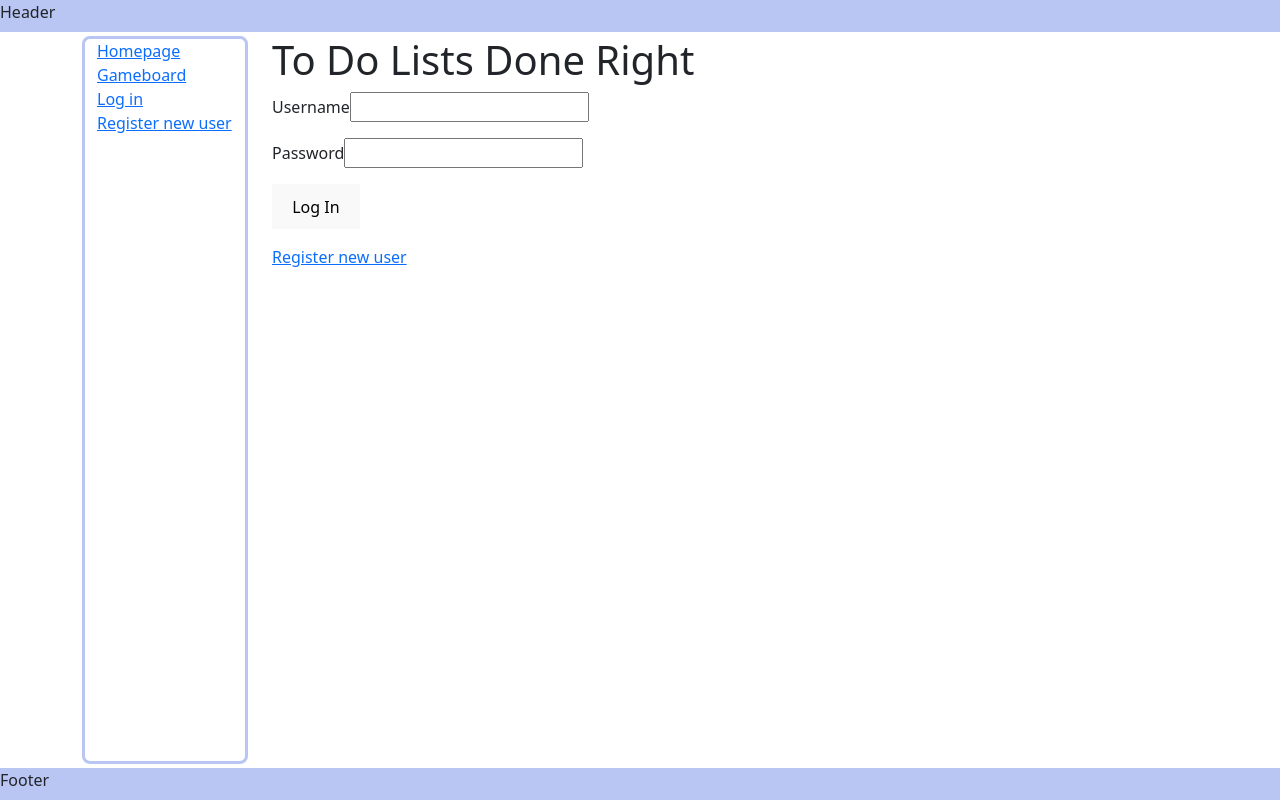
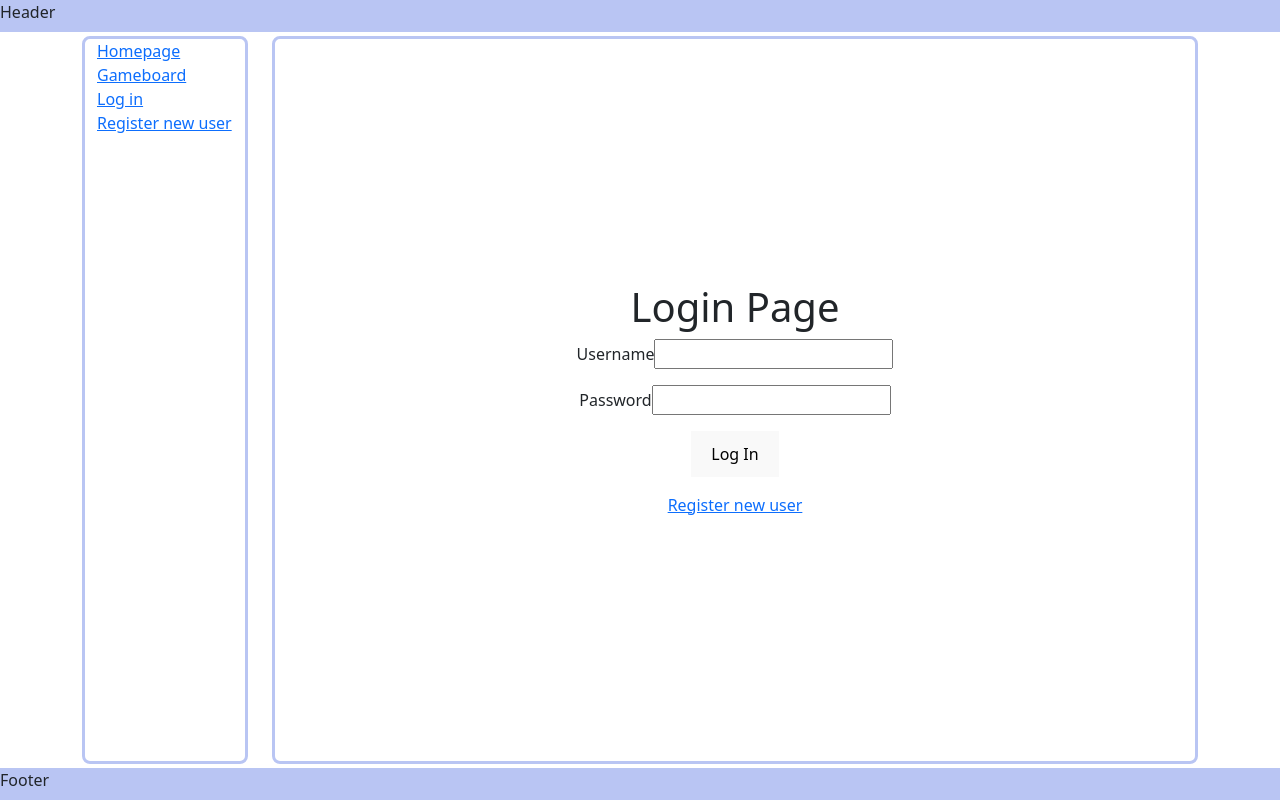
Before and after one commit to Willard-VanDine/WebsiteProject, a React (Vite) app in the folder client/: page /login in a window 1280 px wide. Built offline with nearby package versions, Linux system fonts and the light colour scheme.

Commit message:
Fixed a barebones design for the register and login screen, to make it easier to use.

```diff
--- a/client/src/Login.tsx
+++ b/client/src/Login.tsx
@@ -8,8 +8,8 @@ export default function LoginScreen() {
     const navigate = useNavigate();
 
     return (
-        <section>
-            <h1>To Do Lists Done Right</h1>
+        <section className="heightFixer centerObjects rounder">
+            <h1>Login Page</h1>
                 <p>
                 <label htmlFor="username">Username</label>
                 <input type="text" id="username" onChange={(e) => {
--- a/client/src/Register.tsx
+++ b/client/src/Register.tsx
@@ -8,7 +8,7 @@ export default function RegisterScreen() {
     const navigate = useNavigate();
 
     return (
-        <section>
+        <section className="heightFixer rounder centerObjects">
             <h1>Register New User</h1>
             <p>
                 <label htmlFor="username">Username</label>
--- a/client/src/index.css
+++ b/client/src/index.css
@@ -207,3 +207,14 @@ footer{
   width : 100%;
   flex-direction: column;
 }
+
+/*This is used to transfer size between children */
+.heightFixer{
+  height: calc(100vh - 4rem - 8px);
+}
+.centerObjects{
+  display: flex;
+  justify-content: center;
+  align-items: center;
+  flex-direction: column;
+}
```
Also changed, not shown: 1 other file (tests, documents, lock files or other folders).
